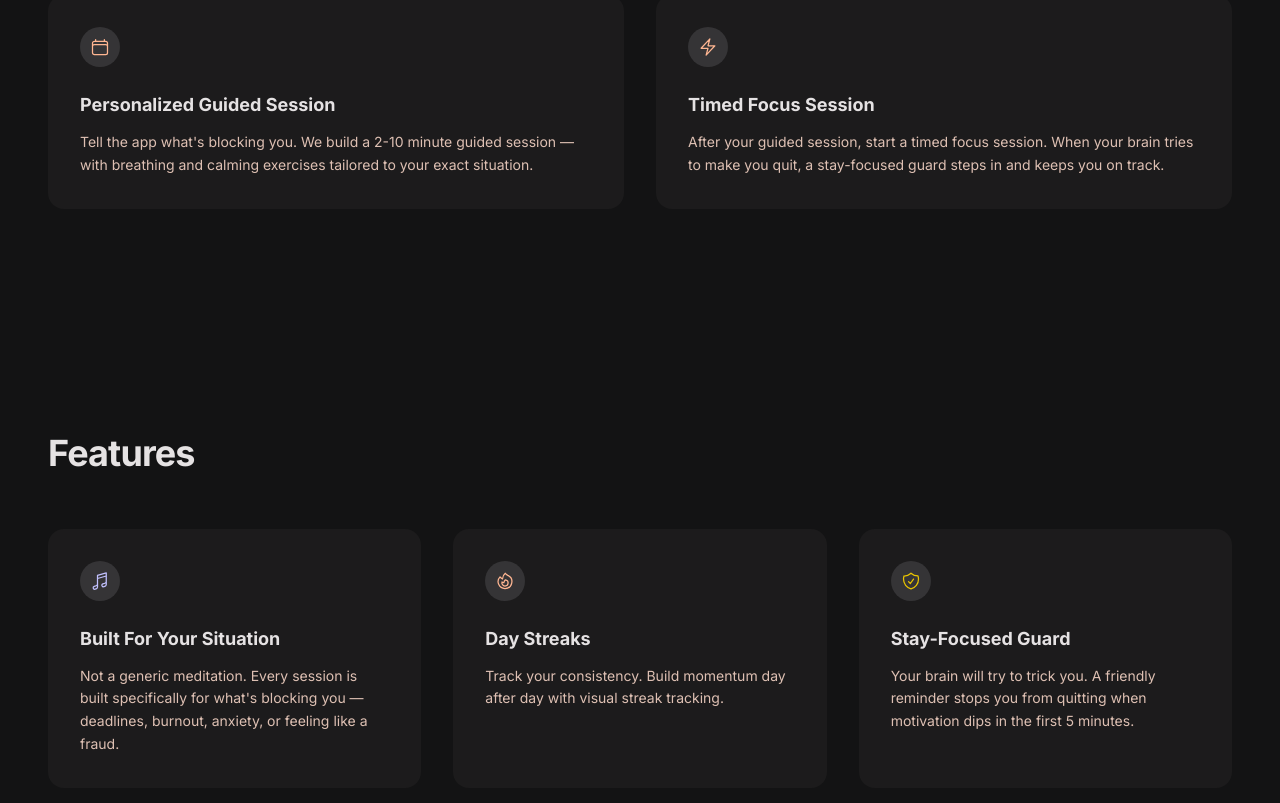
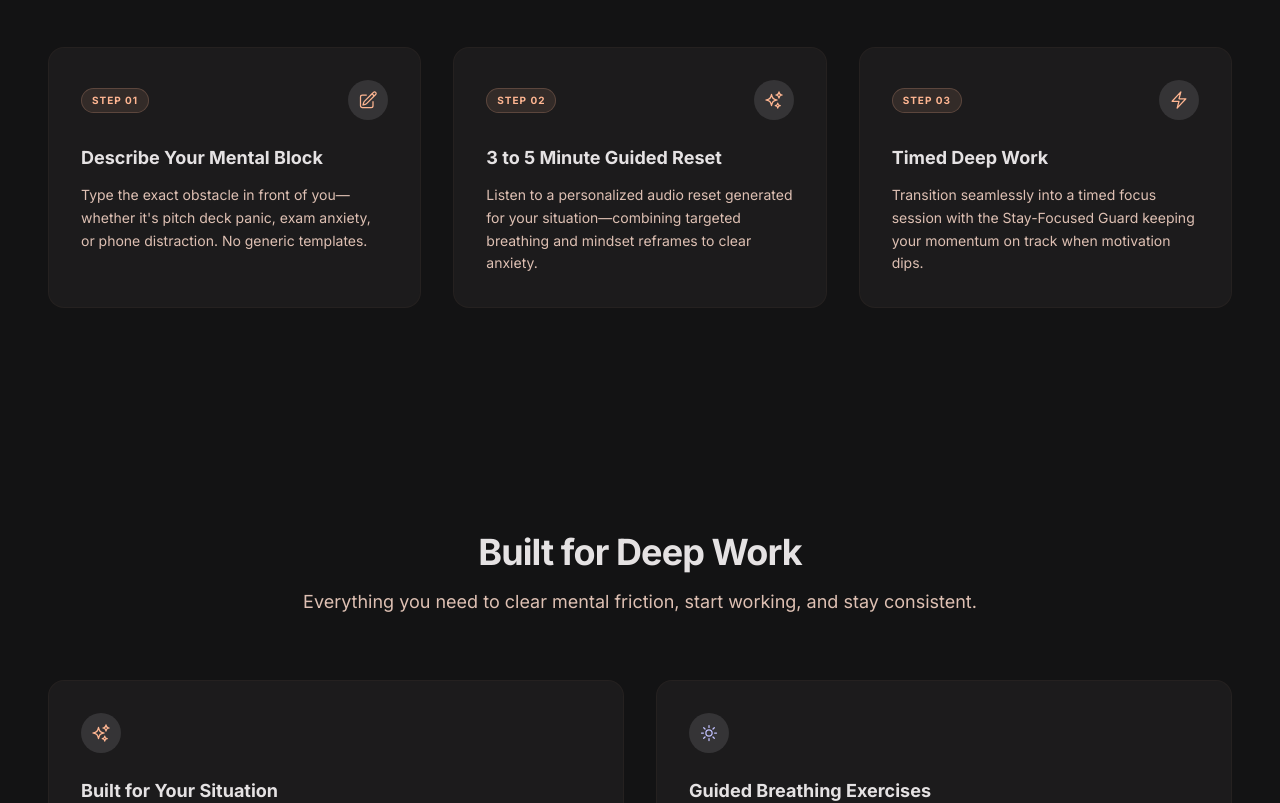
Before and after one commit to akshayk95388/unblock-focus, a Next.js app: page / in a window 1280 px wide. Shown: the part 1080-1883 px from the top of the page. Built offline with nearby package versions, Linux system fonts and the light colour scheme; no server answers.

Commit message:
feat(landing): upgrade How It Works to 3-step sequence, Features to 4-card grid, and optimize FAQ list & terminology

```diff
--- a/src/app/page.tsx
+++ b/src/app/page.tsx
@@ -65,24 +65,34 @@ export default function Home() {
 
   const faqs = [
     {
+      question: "Who is Unblock built for?",
+      answer:
+        "Unblock is built for founders, developers, writers, students, creators, and professionals who struggle with task initiation, overthinking, or procrastination. If you frequently find yourself staring at a blank screen or putting off important work, Unblock is for you.",
+    },
+    {
       question: "How does Unblock help me start working?",
-      answer: "If you're feeling stuck, overwhelmed, or anxious about a task, Unblock helps you get unstuck. First, you type what's bothering you, and we build a short 2-to-10 minute guided breathing and calming session to clear your mind. Right after, we start a focus timer to help you get straight to work.",
+      answer:
+        "If you're feeling stuck, overwhelmed, or anxious about a task, Unblock helps you get unstuck. First, you type what's bothering you, and we build a short 2-to-10 minute guided session to clear your mind. Right after, we start a focus session to help you get straight into deep work.",
     },
     {
       question: "Are the guided sessions pre-recorded?",
-      answer: "No. Every session is generated by AI specifically for the situation you describe (like \"worried about a presentation tomorrow\"). Because each session is created uniquely for you rather than played from a static library, wording may vary. If a session doesn't quite resonate, you can simply generate a new one anytime.",
+      answer:
+        "No. Every guided session is generated by AI specifically for the situation you describe (like \"worried about a presentation tomorrow\"). Because each session is created uniquely for you rather than played from a static library, wording may vary. If a session doesn't quite resonate, you can simply generate a new one anytime.",
     },
     {
       question: "Is my data private and secure?",
-      answer: "Yes. Your stressors, tasks, and history are kept completely private and secure in your account. We never share them with anyone.",
+      answer:
+        "Yes. Your stressors, tasks, and history are kept completely private and secure in your account. We never share them with anyone.",
     },
     {
-      question: "What is the Stay-Focused Guard?",
-      answer: "Starting a task is always the hardest part, and your mind will try to distract you in the first few minutes. The Stay-Focused Guard steps in with a friendly reminder if you try to quit early, helping you stay on track and build momentum.",
+      question: "Why are guided sessions kept under 10 minutes?",
+      answer:
+        "Because the goal is action, not productive procrastination. If your mind is asking for a 30-minute meditation, that is often a subtle delay tactic. Unblock guided sessions are intentionally 2 to 10 minutes to clear your mental blocker fast and get you straight into work with high energy.",
     },
     {
-      question: "Is Unblock free to try?",
-      answer: "Yes! You can create an account and try Unblock for free. All new accounts get free credits to generate custom guided sessions and try the focus timers.",
+      question: "Does Unblock work on mobile and tablet?",
+      answer:
+        "Yes! Unblock runs seamlessly in any web browser on Mac, Windows, iPhone, Android, or iPad—no app store download required. You can reset your mind on your phone before sitting down at your desk.",
     },
   ];
 
@@ -285,62 +295,73 @@ export default function Home() {
           id="protocol"
           className="py-20 md:py-28 px-6 md:px-12 max-w-7xl mx-auto"
         >
-          <h2 className="text-3xl md:text-4xl font-bold tracking-tight text-on-surface mb-14">
-            How it works
-          </h2>
+          <div className="text-center max-w-3xl mx-auto mb-16 space-y-4">
+            <h2 className="text-3xl md:text-4xl font-bold tracking-tight text-on-surface">
+              How it works
+            </h2>
+            <p className="text-on-surface-variant text-base md:text-lg">
+              Three simple steps to break through procrastination and get straight to work.
+            </p>
+          </div>
 
-          <div className="grid grid-cols-1 md:grid-cols-2 gap-8">
-            {/* Card 1 */}
-            <div className="bg-surface-container-low rounded-2xl p-8 group hover:bg-surface-container transition-colors duration-300">
-              <div className="w-10 h-10 rounded-xl bg-surface-container-highest flex items-center justify-center mb-6">
-                <svg
-                  className="w-5 h-5 text-primary"
-                  fill="none"
-                  viewBox="0 0 24 24"
-                  strokeWidth={1.5}
-                  stroke="currentColor"
-                >
-                  <path
-                    strokeLinecap="round"
-                    strokeLinejoin="round"
-                    d="M6.75 3v2.25M17.25 3v2.25M3 18.75V7.5a2.25 2.25 0 0 1 2.25-2.25h13.5A2.25 2.25 0 0 1 21 7.5v11.25m-18 0A2.25 2.25 0 0 0 5.25 21h13.5A2.25 2.25 0 0 0 21 18.75m-18 0v-7.5A2.25 2.25 0 0 1 5.25 9h13.5A2.25 2.25 0 0 1 21 11.25v7.5"
-                  />
-                </svg>
+          <div className="grid grid-cols-1 md:grid-cols-3 gap-8">
+            {/* Step 1 */}
+            <div className="bg-surface-container-low border border-outline-variant/15 rounded-2xl p-8 group hover:bg-surface-container hover:border-outline-variant/30 transition-all duration-300 flex flex-col">
+              <div className="flex items-center justify-between mb-6">
+                <span className="text-[10px] font-bold uppercase tracking-widest text-primary px-2.5 py-1 rounded-full bg-primary/10 border border-primary/20">
+                  Step 01
+                </span>
+                <div className="w-10 h-10 rounded-xl bg-surface-container-highest flex items-center justify-center text-primary group-hover:scale-105 transition-transform">
+                  <svg className="w-5 h-5" fill="none" viewBox="0 0 24 24" strokeWidth={1.5} stroke="currentColor">
+                    <path strokeLinecap="round" strokeLinejoin="round" d="m16.862 4.487 1.687-1.688a1.875 1.875 0 1 1 2.652 2.652L10.582 16.07a4.5 4.5 0 0 1-1.897 1.13L6 18l.8-2.685a4.5 4.5 0 0 1 1.13-1.897l8.932-8.931Zm0 0L19.5 7.125M18 14v4.75A2.25 2.25 0 0 1 15.75 21H5.25A2.25 2.25 0 0 1 3 18.75V8.25A2.25 2.25 0 0 1 5.25 6H10" />
+                  </svg>
+                </div>
               </div>
               <h3 className="text-lg font-bold text-on-surface mb-3">
-                Personalized Guided Session
+                Describe Your Mental Block
               </h3>
-              <p className="text-on-surface-variant text-sm leading-relaxed">
-                Tell the app what&apos;s blocking you. We build a 2-10 minute
-                guided session — with breathing and calming exercises tailored to
-                your exact situation.
+              <p className="text-on-surface-variant text-sm leading-relaxed flex-1">
+                Type the exact obstacle in front of you—whether it&apos;s pitch deck panic, exam anxiety, or phone distraction. No generic templates.
               </p>
             </div>
 
-            {/* Card 2 */}
-            <div className="bg-surface-container-low rounded-2xl p-8 group hover:bg-surface-container transition-colors duration-300">
-              <div className="w-10 h-10 rounded-xl bg-surface-container-highest flex items-center justify-center mb-6">
-                <svg
-                  className="w-5 h-5 text-primary"
-                  fill="none"
-                  viewBox="0 0 24 24"
-                  strokeWidth={1.5}
-                  stroke="currentColor"
-                >
-                  <path
-                    strokeLinecap="round"
-                    strokeLinejoin="round"
-                    d="m3.75 13.5 10.5-11.25L12 10.5h8.25L9.75 21.75 12 13.5H3.75Z"
-                  />
-                </svg>
+            {/* Step 2 */}
+            <div className="bg-surface-container-low border border-outline-variant/15 rounded-2xl p-8 group hover:bg-surface-container hover:border-outline-variant/30 transition-all duration-300 flex flex-col">
+              <div className="flex items-center justify-between mb-6">
+                <span className="text-[10px] font-bold uppercase tracking-widest text-primary px-2.5 py-1 rounded-full bg-primary/10 border border-primary/20">
+                  Step 02
+                </span>
+                <div className="w-10 h-10 rounded-xl bg-surface-container-highest flex items-center justify-center text-primary group-hover:scale-105 transition-transform">
+                  <svg className="w-5 h-5" fill="none" viewBox="0 0 24 24" strokeWidth={1.5} stroke="currentColor">
+                    <path strokeLinecap="round" strokeLinejoin="round" d="M9.813 15.904 9 18.75l-.813-2.846a4.5 4.5 0 0 0-3.09-3.09L2.25 12l2.846-.813a4.5 4.5 0 0 0 3.09-3.09L9 5.25l.813 2.846a4.5 4.5 0 0 0 3.09 3.09L15.75 12l-2.846.813a4.5 4.5 0 0 0-3.09 3.09ZM18.259 8.715 18 9.75l-.259-1.035a3.375 3.375 0 0 0-2.455-2.456L14.25 6l1.036-.259a3.375 3.375 0 0 0 2.455-2.456L18 2.25l.259 1.035a3.375 3.375 0 0 0 2.456 2.456L21.75 6l-1.035.259a3.375 3.375 0 0 0-2.456 2.456ZM16.894 20.567 16.5 21.75l-.394-1.183a2.25 2.25 0 0 0-1.423-1.423L13.5 18.75l1.183-.394a2.25 2.25 0 0 0 1.423-1.423l.394-1.183.394 1.183a2.25 2.25 0 0 0 1.423 1.423l1.183.394-1.183.394a2.25 2.25 0 0 0-1.423 1.423Z" />
+                  </svg>
+                </div>
               </div>
               <h3 className="text-lg font-bold text-on-surface mb-3">
-                Timed Focus Session
+                3 to 5 Minute Guided Reset
               </h3>
-              <p className="text-on-surface-variant text-sm leading-relaxed">
-                After your guided session, start a timed focus session. When your
-                brain tries to make you quit, a stay-focused guard steps in and
-                keeps you on track.
+              <p className="text-on-surface-variant text-sm leading-relaxed flex-1">
+                Listen to a personalized audio reset generated for your situation—combining targeted breathing and mindset reframes to clear anxiety.
+              </p>
+            </div>
+
+            {/* Step 3 */}
+            <div className="bg-surface-container-low border border-outline-variant/15 rounded-2xl p-8 group hover:bg-surface-container hover:border-outline-variant/30 transition-all duration-300 flex flex-col">
+              <div className="flex items-center justify-between mb-6">
+                <span className="text-[10px] font-bold uppercase tracking-widest text-primary px-2.5 py-1 rounded-full bg-primary/10 border border-primary/20">
+                  Step 03
+                </span>
+                <div className="w-10 h-10 rounded-xl bg-surface-container-highest flex items-center justify-center text-primary group-hover:scale-105 transition-transform">
+                  <svg className="w-5 h-5" fill="none" viewBox="0 0 24 24" strokeWidth={1.5} stroke="currentColor">
+                    <path strokeLinecap="round" strokeLinejoin="round" d="m3.75 13.5 10.5-11.25L12 10.5h8.25L9.75 21.75 12 13.5H3.75Z" />
+                  </svg>
+                </div>
+              </div>
+              <h3 className="text-lg font-bold text-on-surface mb-3">
+                Timed Deep Work
+              </h3>
+              <p className="text-on-surface-variant text-sm leading-relaxed flex-1">
+                Transition seamlessly into a timed focus session with the Stay-Focused Guard keeping your momentum on track when motivation dips.
               </p>
             </div>
           </div>
@@ -351,91 +372,74 @@ export default function Home() {
           id="features"
           className="py-20 md:py-28 px-6 md:px-12 max-w-7xl mx-auto"
         >
-          <h2 className="text-3xl md:text-4xl font-bold tracking-tight text-on-surface mb-14">
-            Features
-          </h2>
-          <div className="grid grid-cols-1 md:grid-cols-3 gap-8">
+          <div className="text-center max-w-3xl mx-auto mb-16 space-y-4">
+            <h2 className="text-3xl md:text-4xl font-bold tracking-tight text-on-surface">
+              Built for Deep Work
+            </h2>
+            <p className="text-on-surface-variant text-base md:text-lg">
+              Everything you need to clear mental friction, start working, and stay consistent.
+            </p>
+          </div>
+
+          <div className="grid grid-cols-1 md:grid-cols-2 gap-8">
             {/* Feature 1 */}
-            <div className="bg-surface-container-low rounded-2xl p-8 hover:bg-surface-container transition-colors duration-300">
-              <div className="w-10 h-10 rounded-xl bg-surface-container-highest flex items-center justify-center mb-6">
-                <svg
-                  className="w-5 h-5 text-secondary"
-                  fill="none"
-                  viewBox="0 0 24 24"
-                  strokeWidth={1.5}
-                  stroke="currentColor"
-                >
-                  <path
-                    strokeLinecap="round"
-                    strokeLinejoin="round"
-                    d="M9 9l10.5-3m0 6.553v3.75a2.25 2.25 0 0 1-1.632 2.163l-1.32.377a1.803 1.803 0 1 1-.99-3.467l2.31-.66a2.25 2.25 0 0 0 1.632-2.163Zm0 0V2.25L9 5.25v10.303m0 0v3.75a2.25 2.25 0 0 1-1.632 2.163l-1.32.377a1.803 1.803 0 0 1-.99-3.467l2.31-.66A2.25 2.25 0 0 0 9 15.553Z"
-                  />
+            <div className="bg-surface-container-low border border-outline-variant/15 rounded-2xl p-8 hover:bg-surface-container hover:border-outline-variant/30 transition-all duration-300">
+              <div className="w-10 h-10 rounded-xl bg-surface-container-highest flex items-center justify-center mb-6 text-primary">
+                <svg className="w-5 h-5" fill="none" viewBox="0 0 24 24" strokeWidth={1.5} stroke="currentColor">
+                  <path strokeLinecap="round" strokeLinejoin="round" d="M9.813 15.904 9 18.75l-.813-2.846a4.5 4.5 0 0 0-3.09-3.09L2.25 12l2.846-.813a4.5 4.5 0 0 0 3.09-3.09L9 5.25l.813 2.846a4.5 4.5 0 0 0 3.09 3.09L15.75 12l-2.846.813a4.5 4.5 0 0 0-3.09 3.09ZM18.259 8.715 18 9.75l-.259-1.035a3.375 3.375 0 0 0-2.455-2.456L14.25 6l1.036-.259a3.375 3.375 0 0 0 2.455-2.456L18 2.25l.259 1.035a3.375 3.375 0 0 0 2.456 2.456L21.75 6l-1.035.259a3.375 3.375 0 0 0-2.456 2.456ZM16.894 20.567 16.5 21.75l-.394-1.183a2.25 2.25 0 0 0-1.423-1.423L13.5 18.75l1.183-.394a2.25 2.25 0 0 0 1.423-1.423l.394-1.183.394 1.183a2.25 2.25 0 0 0 1.423 1.423l1.183.394-1.183.394a2.25 2.25 0 0 0-1.423 1.423Z" />
                 </svg>
               </div>
               <h3 className="text-lg font-bold text-on-surface mb-3">
-                Built For Your Situation
+                Built for Your Situation
               </h3>
               <p className="text-on-surface-variant text-sm leading-relaxed">
-                Not a generic meditation. Every session is built specifically
-                for what&apos;s blocking you — deadlines, burnout, anxiety, or
-                feeling like a fraud.
+                Tell the app what&apos;s blocking you. Get a custom audio reset designed for your exact obstacle—deadlines, burnout, or feeling overwhelmed.
               </p>
             </div>
 
             {/* Feature 2 */}
-            <div className="bg-surface-container-low rounded-2xl p-8 hover:bg-surface-container transition-colors duration-300">
-              <div className="w-10 h-10 rounded-xl bg-surface-container-highest flex items-center justify-center mb-6">
-                <svg
-                  className="w-5 h-5 text-primary"
-                  fill="none"
-                  viewBox="0 0 24 24"
-                  strokeWidth={1.5}
-                  stroke="currentColor"
-                >
-                  <path
-                    strokeLinecap="round"
-                    strokeLinejoin="round"
-                    d="M15.362 5.214A8.252 8.252 0 0 1 12 21 8.25 8.25 0 0 1 6.038 7.047 8.287 8.287 0 0 0 9 9.601a8.983 8.983 0 0 1 3.361-6.867 8.21 8.21 0 0 0 3 2.48Z"
-                  />
-                  <path
-                    strokeLinecap="round"
-                    strokeLinejoin="round"
-                    d="M12 18a3.75 3.75 0 0 0 .495-7.468 5.99 5.99 0 0 0-1.925 3.547 5.975 5.975 0 0 1-2.133-1.001A3.75 3.75 0 0 0 12 18Z"
-                  />
+            <div className="bg-surface-container-low border border-outline-variant/15 rounded-2xl p-8 hover:bg-surface-container hover:border-outline-variant/30 transition-all duration-300">
+              <div className="w-10 h-10 rounded-xl bg-surface-container-highest flex items-center justify-center mb-6 text-secondary">
+                <svg className="w-5 h-5" fill="none" viewBox="0 0 24 24" strokeWidth={1.5} stroke="currentColor">
+                  <path strokeLinecap="round" strokeLinejoin="round" d="M12 3v2.25m6.364.386-1.591 1.591M21 12h-2.25m-.386 6.364-1.591-1.591M12 18.75V21m-4.773-4.23-1.591 1.591M5.25 12H3m4.23-4.773L5.636 5.636M15.75 12a3.75 3.75 0 1 1-7.5 0 3.75 3.75 0 0 1 7.5 0Z" />
                 </svg>
               </div>
               <h3 className="text-lg font-bold text-on-surface mb-3">
-                Day Streaks
+                Guided Breathing Exercises
               </h3>
               <p className="text-on-surface-variant text-sm leading-relaxed">
-                Track your consistency. Build momentum day after day with visual
-                streak tracking.
+                Calm physical anxiety in minutes. Smooth breathing animations guide you to lower your heart rate and settle your mind before work.
               </p>
             </div>
 
             {/* Feature 3 */}
-            <div className="bg-surface-container-low rounded-2xl p-8 hover:bg-surface-container transition-colors duration-300">
-              <div className="w-10 h-10 rounded-xl bg-surface-container-highest flex items-center justify-center mb-6">
-                <svg
-                  className="w-5 h-5 text-tertiary"
-                  fill="none"
-                  viewBox="0 0 24 24"
-                  strokeWidth={1.5}
-                  stroke="currentColor"
-                >
-                  <path
-                    strokeLinecap="round"
-                    strokeLinejoin="round"
-                    d="M9 12.75 11.25 15 15 9.75m-3-7.036A11.959 11.959 0 0 1 3.598 6 11.99 11.99 0 0 0 3 9.749c0 5.592 3.824 10.29 9 11.623 5.176-1.332 9-6.03 9-11.622 0-1.31-.21-2.571-.598-3.751h-.152c-3.196 0-6.1-1.248-8.25-3.285Z"
-                  />
+            <div className="bg-surface-container-low border border-outline-variant/15 rounded-2xl p-8 hover:bg-surface-container hover:border-outline-variant/30 transition-all duration-300">
+              <div className="w-10 h-10 rounded-xl bg-surface-container-highest flex items-center justify-center mb-6 text-tertiary">
+                <svg className="w-5 h-5" fill="none" viewBox="0 0 24 24" strokeWidth={1.5} stroke="currentColor">
+                  <path strokeLinecap="round" strokeLinejoin="round" d="m3.75 13.5 10.5-11.25L12 10.5h8.25L9.75 21.75 12 13.5H3.75Z" />
                 </svg>
               </div>
               <h3 className="text-lg font-bold text-on-surface mb-3">
-                Stay-Focused Guard
+                Distraction-Free Focus Timer
               </h3>
               <p className="text-on-surface-variant text-sm leading-relaxed">
-                Your brain will try to trick you. A friendly reminder stops you
-                from quitting when motivation dips in the first 5 minutes.
+                Jump straight into work. Transition seamlessly from your reset into a timed focus session to build momentum without distraction.
+              </p>
+            </div>
+
+            {/* Feature 4 */}
+            <div className="bg-surface-container-low border border-outline-variant/15 rounded-2xl p-8 hover:bg-surface-container hover:border-outline-variant/30 transition-all duration-300">
+              <div className="w-10 h-10 rounded-xl bg-surface-container-highest flex items-center justify-center mb-6 text-primary">
+                <svg className="w-5 h-5" fill="none" viewBox="0 0 24 24" strokeWidth={1.5} stroke="currentColor">
+                  <path strokeLinecap="round" strokeLinejoin="round" d="M15.362 5.214A8.252 8.252 0 0 1 12 21 8.25 8.25 0 0 1 6.038 7.047 8.287 8.287 0 0 0 9 9.601a8.983 8.983 0 0 1 3.361-6.867 8.21 8.21 0 0 0 3 2.48Z" />
+                  <path strokeLinecap="round" strokeLinejoin="round" d="M12 18a3.75 3.75 0 0 0 .495-7.468 5.99 5.99 0 0 0-1.925 3.547 5.975 5.975 0 0 1-2.133-1.001A3.75 3.75 0 0 0 12 18Z" />
+                </svg>
+              </div>
+              <h3 className="text-lg font-bold text-on-surface mb-3">
+                Habit & Streak Tracking
+              </h3>
+              <p className="text-on-surface-variant text-sm leading-relaxed">
+                Build daily consistency. Track your focus streaks, completed sessions, and total deep work hours in your personal dashboard.
               </p>
             </div>
           </div>
```
